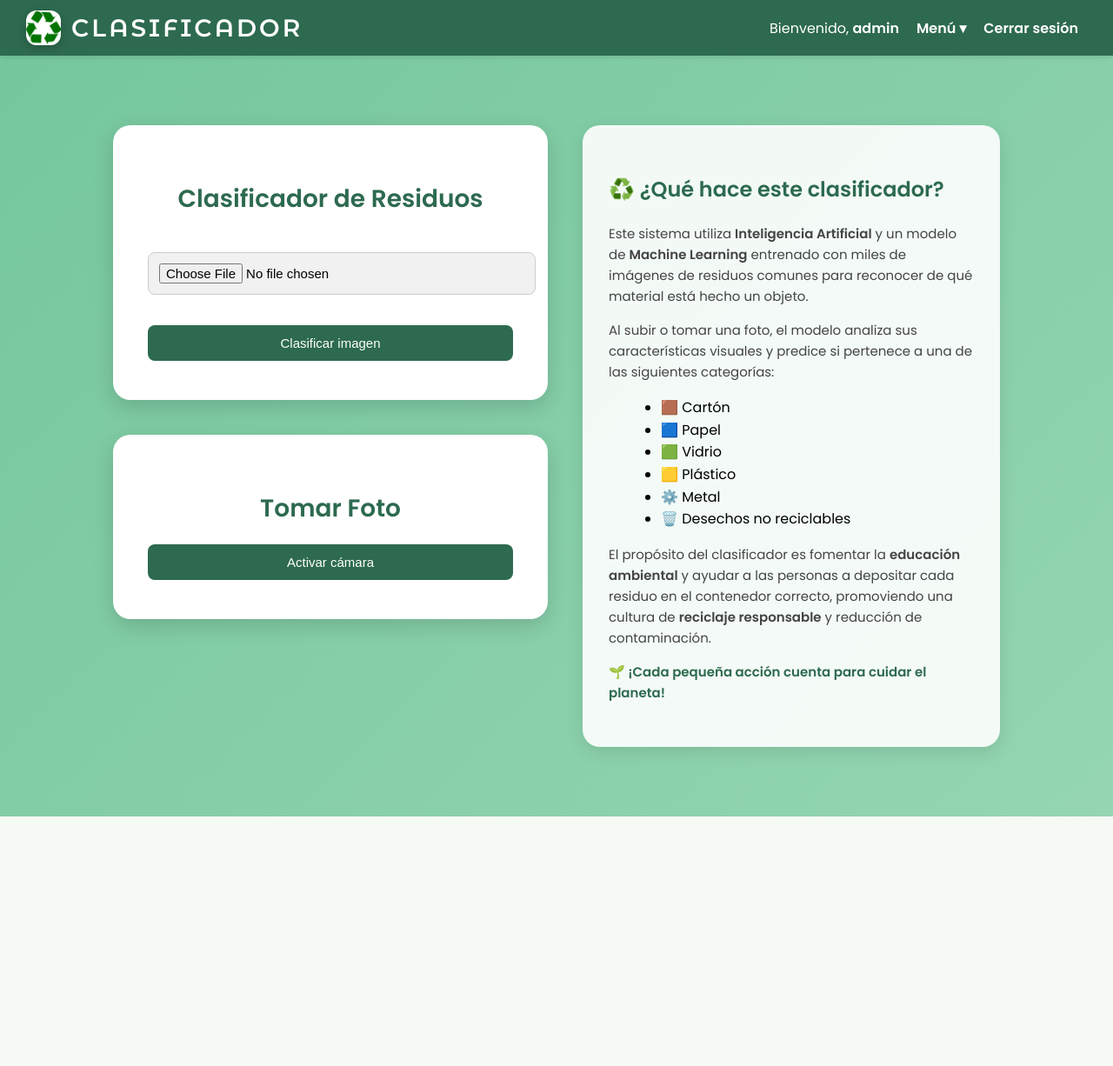
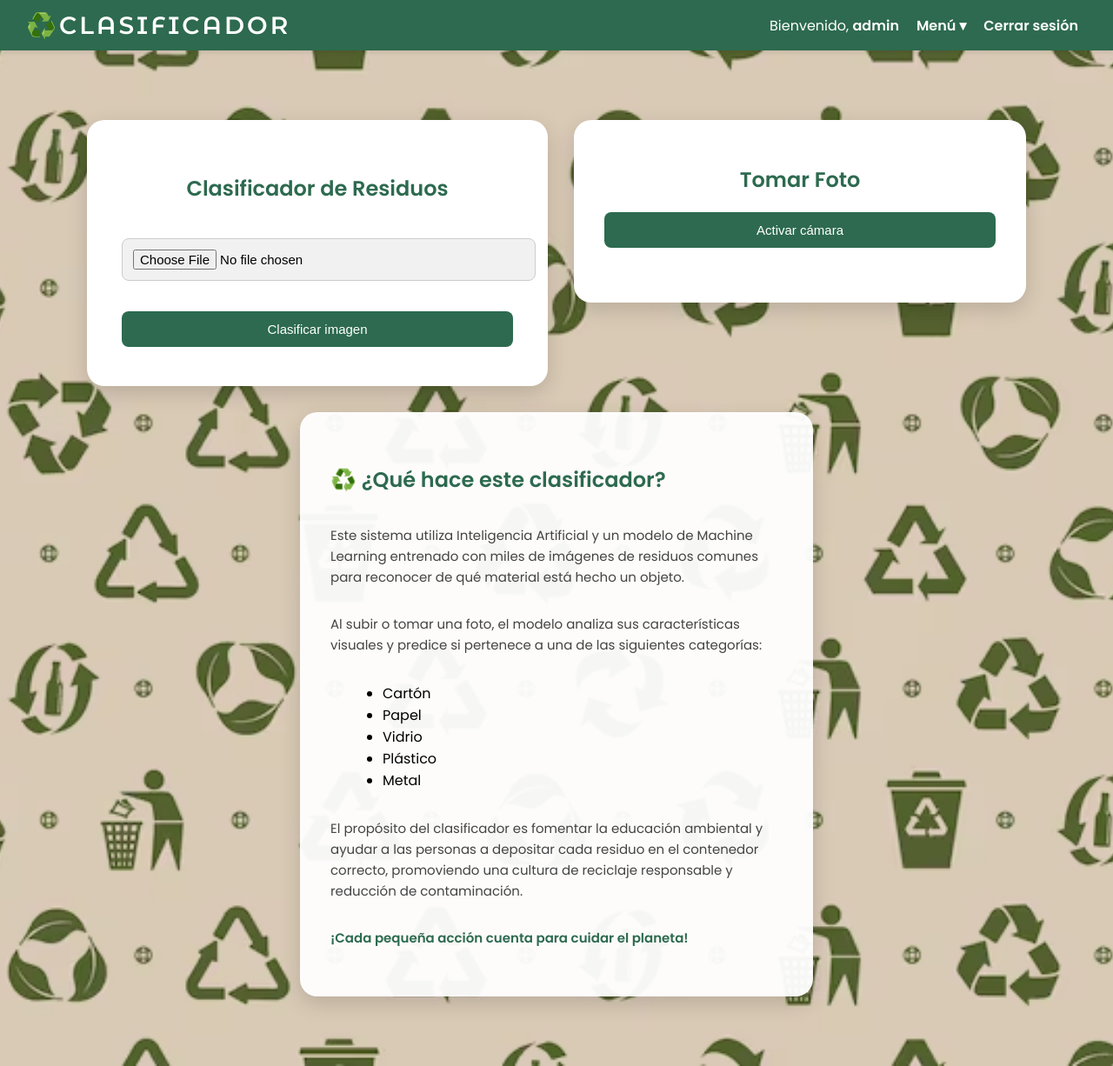
Before and after one commit to JHONATANDAVIDRIVERARIVERA/PROYECTO, a Flask app: page / in a window 1280 px wide. Shown: the whole page at 87% size. Before the commit the page ends 939 px from the top, so only its background shows below. Run offline with Flask 2, Linux system fonts and the light colour scheme; a user stored in the database is signed in.

Commit message:
MAS CAMBIOS EN EL HTML
HTML MEJORAS

```diff
--- a/templates/base.html
+++ b/templates/base.html
@@ -131,8 +131,8 @@
 <body>
     <div class="navbar">
         <div class="brand">
-            <img src="{{ url_for('static', filename='reciclaje.png.jpg') }}" alt="Logo reciclaje" class="logo">
-            <span>CLASIFICADOR</span>
+
+            <span>♻️CLASIFICADOR</span>
         </div>
 
         <div class="nav-right">
--- a/templates/index.html
+++ b/templates/index.html
@@ -8,49 +8,86 @@
 
 /* 🔹 Fondo general */
 body {
-    background: linear-gradient(135deg, #74c69d, #95d5b2);
+    background-image: url('/static/fondo.jpg');
+    background-size: cover;
+    background-position: center;
+    background-repeat: no-repeat;
     margin: 0;
     font-family: 'Poppins', sans-serif;
 }
 
-/* 🔹 Contenedor general con dos columnas */
+/* 🔹 Contenedor principal */
+/* 🔹 Contenedor principal */
 .main-container {
     display: flex;
+    flex-wrap: wrap;
     justify-content: center;
-    align-items: flex-start;
-    flex-wrap: wrap;
-    gap: 40px;
+    align-items: flex-start; /* 🔸 Cambia de stretch a flex-start */
+    gap: 30px;
     padding: 50px 20px;
-    box-sizing: border-box;
     min-height: calc(100vh - 120px);
 }
 
-/* 🔹 Tarjeta general */
-.card {
+
+/* 🔹 Tarjeta de Clasificador */
+.classify-card {
     background: #ffffff;
     border-radius: 20px;
     box-shadow: 0 8px 25px rgba(0, 0, 0, 0.15);
-    width: 420px;
+    width: 450px;
     max-width: 95%;
     padding: 45px 40px;
     transition: transform 0.3s ease, box-shadow 0.3s ease;
+    display: flex;
+    flex-direction: column;
+    justify-content: flex-start;
+    min-height: 190px;
 }
 
-.card:hover {
+.classify-card:hover {
     transform: translateY(-5px);
     box-shadow: 0 12px 30px rgba(0, 0, 0, 0.18);
 }
 
-/* 🔹 Tarjeta informativa */
+/* 🔹 Tarjeta de Tomar Foto (más pequeña de altura) */
+.camera-card {
+    background: #ffffff;
+    border-radius: 20px;
+    box-shadow: 0 8px 25px rgba(0, 0, 0, 0.15);
+    width: 450px;
+    max-width: 95%;
+    padding: 35px 35px;
+    transition: transform 0.3s ease, box-shadow 0.3s ease;
+    display: flex;
+    flex-direction: column;
+    justify-content: flex-start;
+    min-height: 140px; /* 🔹 Más pequeña que el clasificador */
+    height: auto; /* 🔹 Se ajusta si agregas más contenido */
+}
+
+.camera-card:hover {
+    transform: translateY(-5px);
+    box-shadow: 0 12px 30px rgba(0, 0, 0, 0.18);
+}
+
+/* 🔹 Tarjeta de Información */
 .info-card {
-    background: rgba(255, 255, 255, 0.9);
+    background: rgba(255, 255, 255, 0.95);
     border-radius: 20px;
-    box-shadow: 0 6px 20px rgba(0, 0, 0, 0.1);
-    width: 420px;
+    box-shadow: 0 8px 25px rgba(0, 0, 0, 0.15);
+    width: 520px;
     max-width: 95%;
-    padding: 35px 30px;
-    text-align: left;
-    line-height: 1.6;
+    padding: 40px 35px;
+    transition: transform 0.3s ease, box-shadow 0.3s ease;
+    display: flex;
+    flex-direction: column;
+    justify-content: space-between;
+    min-height: 350px;
+}
+
+.info-card:hover {
+    transform: translateY(-5px);
+    box-shadow: 0 12px 30px rgba(0, 0, 0, 0.18);
 }
 
 /* 🔹 Títulos */
@@ -60,7 +97,7 @@ h1, h2, h3 {
 }
 
 h1 {
-    font-size: 28px;
+    font-size: 24px;
     text-align: center;
     margin-bottom: 20px;
 }
@@ -69,6 +106,7 @@ h1 {
 p {
     font-size: 15px;
     color: #444;
+    line-height: 1.6;
 }
 
 /* 🔹 Input y botones */
@@ -114,7 +152,7 @@ img {
 }
 
 /* 🔹 Responsive */
-@media (max-width: 900px) {
+@media (max-width: 1200px) {
     .main-container {
         flex-direction: column;
         align-items: center;
@@ -123,12 +161,9 @@ img {
 </style>
 
 <div class="main-container">
-
-    <!-- 🔸 TARJETA 1: CLASIFICADOR -->
-    <div style="display:flex; flex-direction:column; gap:40px;">
-        <div class="card">
+    <!-- 🔸 Clasificador de Residuos -->
+    <div class="classify-card">
         <h1>Clasificador de Residuos</h1>
-
         <form id="uploadForm" action="/predict" method="post" enctype="multipart/form-data">
             <input type="file" id="fileInput" name="file" accept="image/*" required>
             <button type="submit" style="margin-top:15px;">Clasificar imagen</button>
@@ -152,10 +187,9 @@ img {
         {% endif %}
     </div>
 
-        <!-- 🔸 TARJETA 2: CÁMARA -->
-        <div class="card">
+    <!-- 🔸 Tomar Foto -->
+    <div class="camera-card">
         <h1>Tomar Foto</h1>
-
         <div>
             <button type="button" id="startCamera">Activar cámara</button>
             <button type="button" id="takePhoto" style="display:none;">Tomar foto</button>
@@ -168,80 +202,74 @@ img {
             <button type="submit" id="photoSubmit" style="display:none;">Enviar foto</button>
         </form>
     </div>
-    </div>
 
-    <!-- 🔸 TARJETA 3: EXPLICACIÓN -->
+    <!-- 🔸 Información del clasificador -->
     <div class="info-card">
         <h2>♻️ ¿Qué hace este clasificador?</h2>
         <p>
-            Este sistema utiliza <strong>Inteligencia Artificial</strong> y un modelo de <strong>Machine Learning</strong>
+            Este sistema utiliza Inteligencia Artificial y un modelo de Machine Learning
             entrenado con miles de imágenes de residuos comunes para reconocer de qué material está hecho un objeto.
         </p>
         <p>
             Al subir o tomar una foto, el modelo analiza sus características visuales y predice si pertenece a una de las siguientes categorías:
         </p>
         <ul style="margin-left:20px;">
-            <li>🟫 Cartón</li>
-            <li>🟦 Papel</li>
-            <li>🟩 Vidrio</li>
-            <li>🟨 Plástico</li>
-            <li>⚙️ Metal</li>
-            <li>🗑️ Desechos no reciclables</li>
+            <li>Cartón</li>
+            <li>Papel</li>
+            <li>Vidrio</li>
+            <li>Plástico</li>
+            <li>Metal</li>
         </ul>
         <p>
-            El propósito del clasificador es fomentar la <strong>educación ambiental</strong>
+            El propósito del clasificador es fomentar la educación ambiental
             y ayudar a las personas a depositar cada residuo en el contenedor correcto,
-            promoviendo una cultura de <strong>reciclaje responsable</strong> y reducción de contaminación.
+            promoviendo una cultura de reciclaje responsable y reducción de contaminación.
         </p>
         <p style="color:#2d6a4f; font-weight:600;">
-            🌱 ¡Cada pequeña acción cuenta para cuidar el planeta!
+            ¡Cada pequeña acción cuenta para cuidar el planeta!
         </p>
     </div>
+</div>
+<script>
+document.addEventListener("DOMContentLoaded", () => {
+    const startCameraBtn = document.getElementById("startCamera");
+    const takePhotoBtn = document.getElementById("takePhoto");
+    const video = document.getElementById("camera");
+    const canvas = document.getElementById("canvas");
+    const photoInput = document.getElementById("photoInput");
+    const photoSubmit = document.getElementById("photoSubmit");
+    const photoForm = document.getElementById("photoForm");
+    let stream = null;
 
-</div>
-
-<!-- 🎥 Script de cámara -->
-<script>
-const startBtn = document.getElementById('startCamera');
-const takePhotoBtn = document.getElementById('takePhoto');
-const video = document.getElementById('camera');
-const canvas = document.getElementById('canvas');
-const photoInput = document.getElementById('photoInput');
-const photoSubmit = document.getElementById('photoSubmit');
-let stream;
-
-// Activar cámara
-startBtn.addEventListener('click', async () => {
+    // 🔹 Activar cámara
+    startCameraBtn.addEventListener("click", async () => {
         try {
             stream = await navigator.mediaDevices.getUserMedia({ video: true });
             video.srcObject = stream;
-        video.style.display = 'block';
-        takePhotoBtn.style.display = 'inline-block';
-        startBtn.style.display = 'none';
+            video.style.display = "block";
+            takePhotoBtn.style.display = "block";
+            startCameraBtn.style.display = "none";
         } catch (err) {
-        alert("Error al acceder a la cámara: " + err.message);
+            alert("No se pudo acceder a la cámara: " + err.message);
+            console.error(err);
         }
     });
 
-// Tomar foto
-takePhotoBtn.addEventListener('click', () => {
-    const context = canvas.getContext('2d');
+    // 🔹 Tomar foto
+    takePhotoBtn.addEventListener("click", () => {
+        const context = canvas.getContext("2d");
         canvas.width = video.videoWidth;
         canvas.height = video.videoHeight;
-    context.drawImage(video, 0, 0);
+        context.drawImage(video, 0, 0, canvas.width, canvas.height);
 
         canvas.toBlob(blob => {
-        const file = new File([blob], "captura.jpg", { type: "image/jpeg" });
+            const file = new File([blob], "photo.jpg", { type: "image/jpeg" });
             const dataTransfer = new DataTransfer();
             dataTransfer.items.add(file);
             photoInput.files = dataTransfer.files;
-        photoSubmit.click();
+            photoSubmit.click(); // 🔹 Enviar automáticamente la foto al servidor
+        }, "image/jpeg");
     });
-
-    stream.getTracks().forEach(track => track.stop());
-    video.style.display = 'none';
-    takePhotoBtn.style.display = 'none';
-    startBtn.style.display = 'inline-block';
 });
 </script>
 
--- a/templates/login.html
+++ b/templates/login.html
@@ -7,7 +7,10 @@
 @import url('https://fonts.googleapis.com/css2?family=Poppins:wght@400;600&display=swap');
 
 body {
-    background-color: #95d5b2; /* verde reciclaje */
+    background-image: url('/static/fondologinmejorado.jpg');
+    background-size: cover;        /* Ajusta la imagen al tamaño de la pantalla */
+    background-position: center;   /* Centra la imagen */
+    background-repeat: no-repeat;  /* Evita que se repita */
     margin: 0;
     font-family: 'Poppins', sans-serif;
 }
```
Also changed, not shown: static/fondo.jpg (added), static/fondologin.jpg (added), static/fondologinmejorado.jpg (added), static/uploads/captura.jpg (deleted), static/uploads/fondo.jpg (added), static/uploads/fondologinmejorado.jpg (added), static/uploads/photo.jpg (added). Lines whose indentation alone changed are shown as unchanged.
